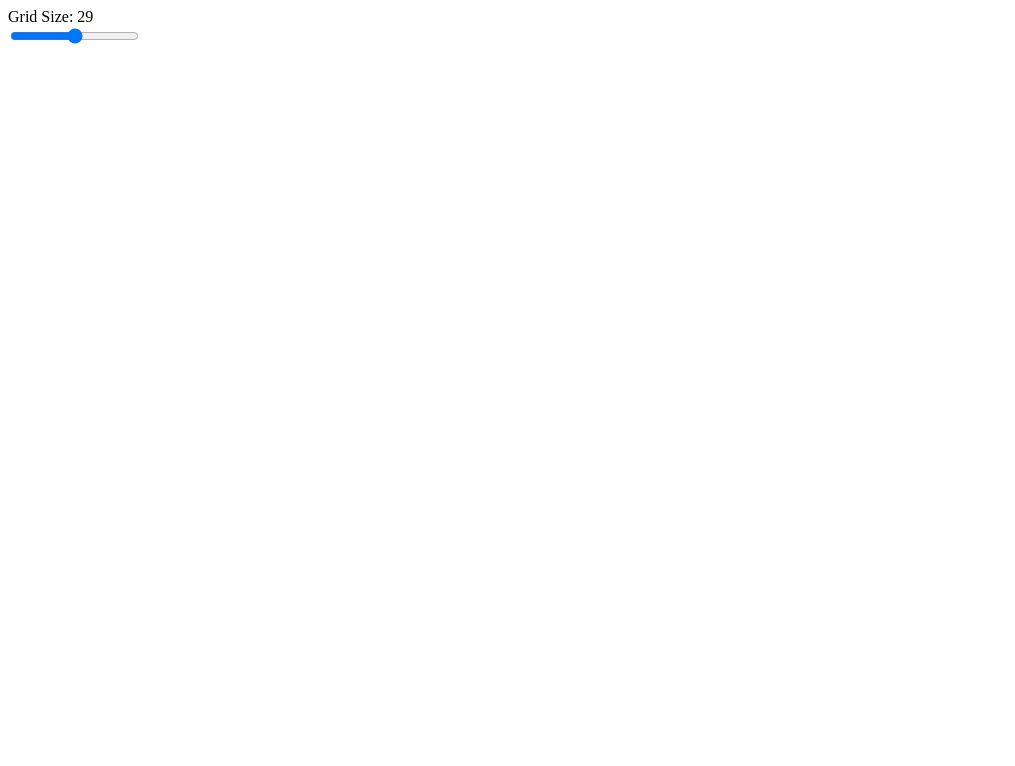
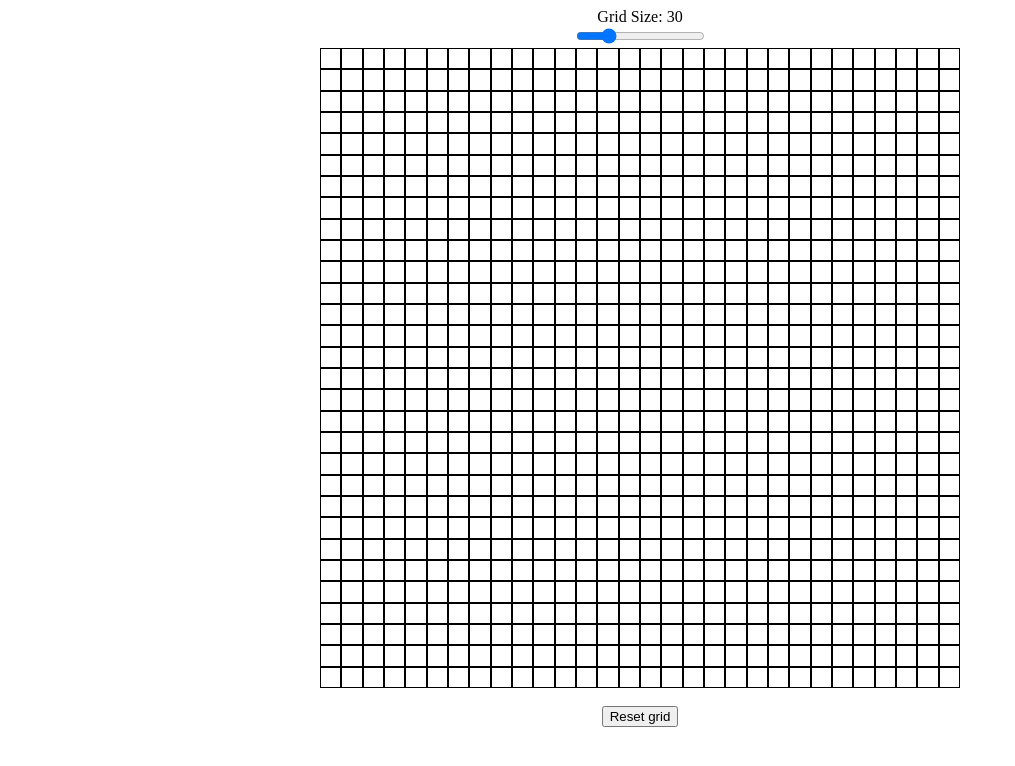
Before and after one commit to EzequielKuchar/Etch-a-Sketch, a plain HTML site: page index.html in a window 1280 px wide. Shown: the whole page, without its empty margins (0-1015 px from the left). Drawn offline with Linux system fonts and the light colour scheme.

Commit message:
Added grid logic and UI

```diff
--- a/index.html
+++ b/index.html
@@ -9,9 +9,12 @@
 <body>
     <label for="grid_size">Grid Size: <div id="value"></div></label>
     <br>
-    <input id="input" type="range" min="8" max="50" step="1">
+    <input id="input" type="range" min="10" max="100" value="30" step="5">
+    <br>
     <div class="container">
     </div>
+    <br>
+    <button id="resetButton">Reset grid</button>
     <script src="script.js"></script>
 </body>
 </html>
--- a/script.js
+++ b/script.js
@@ -1,6 +1,40 @@
-const input = document.querySelector("#input");
-const value = document.querySelector("#value");
-value.textContent = input.value;
-input.addEventListener("input", (event) => {
-  value.textContent = event.target.value;
+function initializeGrid() {
+    const A = input.value;
+    const gridContainer = document.querySelector(".container")
+    gridContainer.textContent = "";
+
+    const gridSize = 100 / A + "%";
+
+    for (let i = 1; i < (A * A) + 1; i++) {
+        const gridItem = document.createElement("div");
+        gridItem.classList.add("grid-item");
+        gridItem.setAttribute("id", i)
+        gridContainer.appendChild(gridItem);
+        gridItem.style.width = gridSize;
+        gridItem.style.height = gridSize;
+
+        gridItem.addEventListener("mouseover", function () {
+            gridItem.style.backgroundColor = "black";
+        });
+    }
+};
+
+
+document.addEventListener("DOMContentLoaded", function () {
+    const input = document.querySelector("#input");
+    const value = document.querySelector("#value");
+    const resetButton = document.querySelector("#resetButton");
+
+    value.textContent = input.value;
+
+    input.addEventListener("input", function (event) {
+        value.textContent = event.target.value;
+        initializeGrid();
+    });
+
+    resetButton.addEventListener("click", function() {
+        initializeGrid()
+    })
 });
+
+initializeGrid();
--- a/style.css
+++ b/style.css
@@ -1,7 +1,21 @@
+/* style.css */
 .container {
     display: flex;
+    flex-wrap: wrap;
+    width: 80vh;
+    height: 80vh;
+    margin: auto; /* Centrar el contenedor */
+}
+
+body {
+    text-align: center;
 }
 
 #value {
     display:inline;
 }
+
+.grid-item {
+    box-sizing: border-box;
+    border: 1px solid #000;
+}
```
